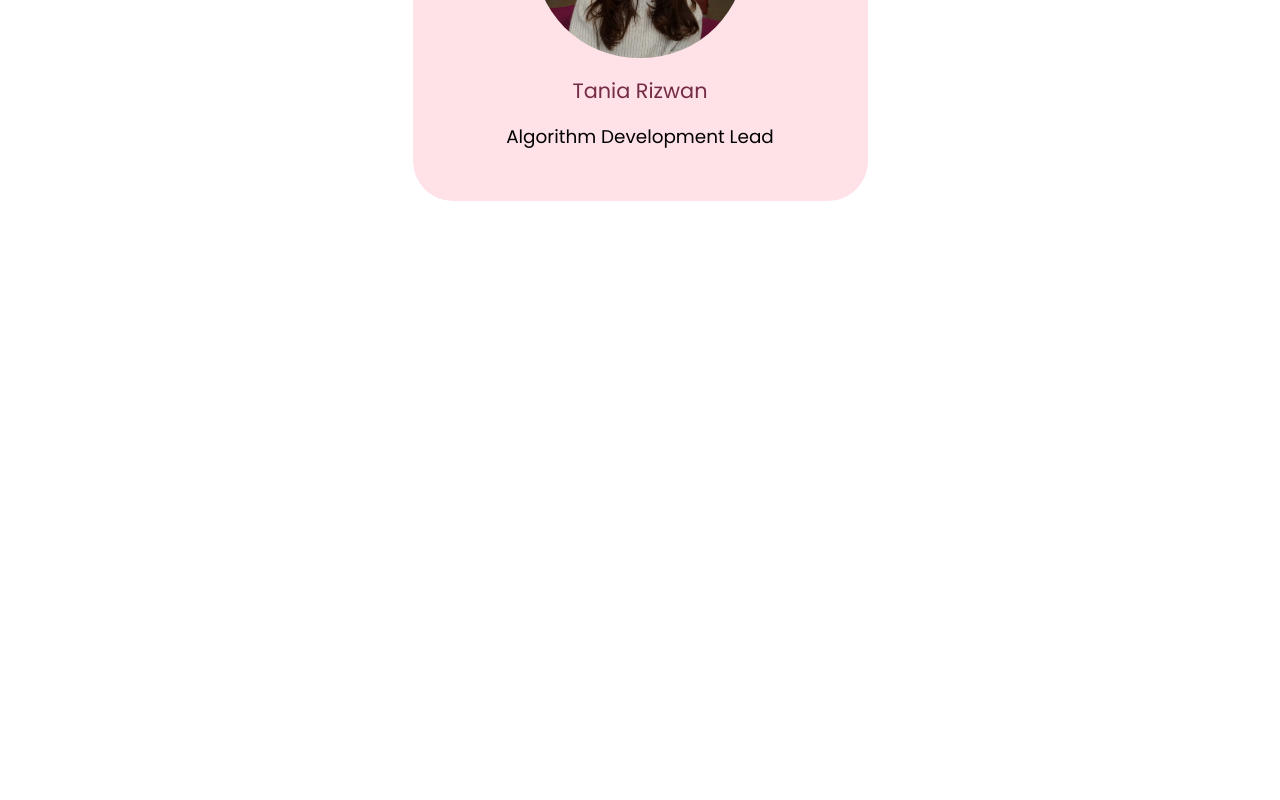
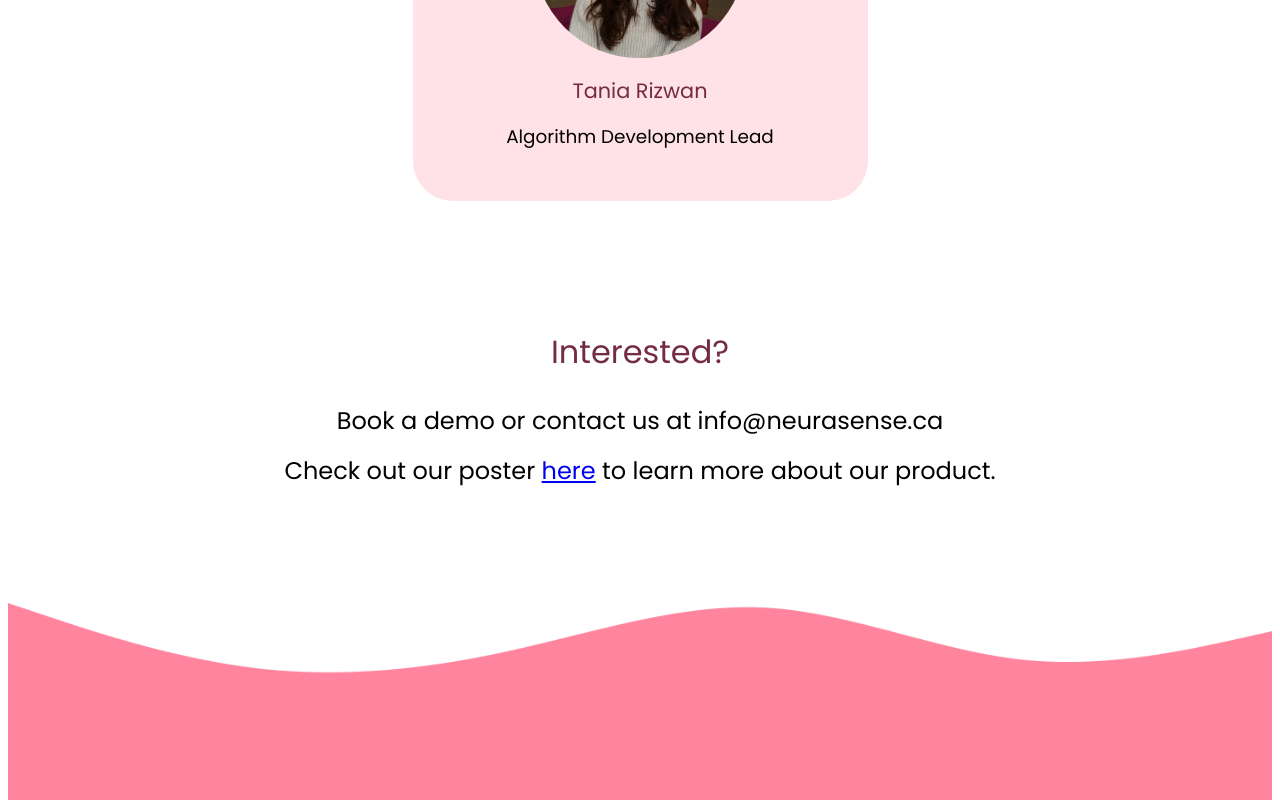
Before and after one commit to yna-arpon/NeuraSense-Website, a React (Vite) app: page / in a window 1280 px wide. Shown: the part 3872-4672 px from the top of the page. Before the commit the page ends 4081 px from the top, so only its background shows below. Built offline with nearby package versions, Linux system fonts and the light colour scheme.

Commit message:
Contact us

```diff
--- a/src/App.tsx
+++ b/src/App.tsx
@@ -7,6 +7,7 @@ import Mission from "./components/Mission/Mission";
 import Problem from "./components/Problem/Problem";
 import Solution from "./components/Solution/Solution";
 import Team from "./components/Team/Team";
+import Contact from "./components/Contact/Contact";
 
 const App = () => {
   return (
@@ -22,6 +23,7 @@ const App = () => {
       </div>
       <div className={styles.thirdDiv}>
         <Team></Team>
+        <Contact></Contact>
       </div>
     </>
   );
--- /dev/null
+++ b/src/components/Contact/Contact.module.css
@@ -0,0 +1,23 @@
+.contactDiv {
+    display: flex;
+    flex-direction: column;
+    justify-items: center;
+    align-items: center;
+    width: 80%;
+}
+
+.wave {
+    width: 100%;
+    transform: translateY(100px);
+    overflow-x: hidden;
+}
+
+.heading {
+    font-size: 2rem;
+    text-align: center;
+}
+
+.subtext {
+    text-align: center;
+    margin-bottom: 15px;
+}
--- /dev/null
+++ b/src/components/Contact/Contact.tsx
@@ -0,0 +1,31 @@
+import React from "react";
+import styles from "./Contact.module.css";
+
+import wave from "../../assets/Wave.png";
+
+function Contact() {
+  return (
+    <>
+      <div className={styles.contactDiv}>
+        <h2 className={styles.heading}>Interested?</h2>
+        <p className={styles.subtext}>
+          Book a demo or contact us at info@neurasense.ca
+        </p>
+        <p className={styles.subtext}>
+          Check out our poster{" "}
+          <a
+            href="https://drive.google.com/file/d/1mzC9FmbzjSA2InahvD3Vo6S7AWJtFQfb/view?usp=sharing"
+            target="_blank"
+            rel="noopener noreferrer"
+          >
+            here
+          </a>{" "}
+          to learn more about our product.
+        </p>
+      </div>
+      <img src={wave} className={styles.wave}></img>
+    </>
+  );
+}
+
+export default Contact;
--- a/src/components/Team/Team.module.css
+++ b/src/components/Team/Team.module.css
@@ -6,6 +6,7 @@
     width: 80%;
     justify-content: center;
     align-items: start;
+    margin-bottom: 8%;
 }
 
 .heading {
```
Also changed, not shown: src/assets/Wave.png (added).
